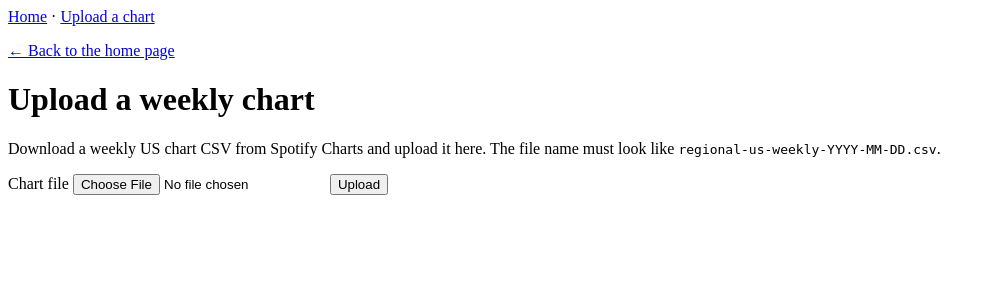
After one commit to ArenKuik/spotify-chart-dashboard, a Flask app: page /upload in a window 1280 px wide. The commit adds this page. Shown: the top 300 px of the page, without its empty margins (0-995 px from the left). Run offline with Flask 3, Linux system fonts and the light colour scheme.

Commit message:
added upload page for csv data

```diff
--- a/app.py
+++ b/app.py
@@ -1,9 +1,12 @@
-from flask import Flask, abort, render_template
+from flask import Flask, abort, render_template, request
 
-from data import latest_week_summary, load_charts, rank_history, song_history
+from data import (
+    DATA_DIR, check_upload, latest_week_summary, load_charts, rank_history, song_history,
+)
 from itunes import get_album_art
 
 app = Flask(__name__)
+app.config["MAX_CONTENT_LENGTH"] = 5 * 1024 * 1024  # reject uploads over 5 MB
 
 
 @app.route("/")
@@ -34,10 +37,33 @@ def song(track_id):
     )
 
 
+@app.route("/upload", methods=["GET", "POST"])
+def upload():
+    if request.method == "GET":
+        return render_template("upload.html")
+
+    file = request.files.get("chart_file")
+    if file is None or file.filename == "":
+        return render_template("upload.html", errors=["Please choose a file to upload."])
+
+    content = file.read()
+    errors = check_upload(file.filename, content)
+    if errors:
+        return render_template("upload.html", errors=errors)
+
+    (DATA_DIR / file.filename).write_bytes(content)
+    return render_template("upload.html", success=file.filename)
+
+
 @app.errorhandler(404)
 def page_not_found(error):
     return render_template("404.html"), 404
 
 
+@app.errorhandler(413)
+def file_too_large(error):
+    return render_template("upload.html", errors=["The file is too large. The limit is 5 MB."]), 413
+
+
 if __name__ == "__main__":
     app.run(debug=True)
--- a/data.py
+++ b/data.py
@@ -1,9 +1,17 @@
+import io
+import re
 from pathlib import Path
 
 import pandas as pd
 
 DATA_DIR = Path(__file__).parent / "data"
 FILE_PREFIX = "regional-us-weekly-"
+FILENAME_PATTERN = re.compile(r"^regional-us-weekly-(\d{4}-\d{2}-\d{2})\.csv$")
+REQUIRED_COLUMNS = [
+    "rank", "uri", "artist_names", "track_name", "source",
+    "peak_rank", "previous_rank", "weeks_on_chart", "streams",
+]
+NUMBER_COLUMNS = ["rank", "peak_rank", "previous_rank", "weeks_on_chart", "streams"]
 
 
 def load_charts():
@@ -99,3 +107,39 @@ def song_history(charts, track_id):
         "total_streams": int(history["streams"].sum()),
         "weeks": weeks,
     }
+
+
+def check_upload(filename, content):
+    """Return a list of problems with an uploaded chart file (empty list means it's fine)."""
+    if not filename.lower().endswith(".csv"):
+        return ["The file must be a .csv file."]
+
+    match = FILENAME_PATTERN.match(filename)
+    if not match:
+        return [f"The file name must look like {FILE_PREFIX}YYYY-MM-DD.csv, "
+                "because the week's date is taken from the name."]
+    try:
+        pd.to_datetime(match.group(1), format="%Y-%m-%d")
+    except ValueError:
+        return [f"{match.group(1)} in the file name is not a real date."]
+    if (DATA_DIR / filename).exists():
+        return [f"A chart for {match.group(1)} has already been uploaded."]
+
+    try:
+        df = pd.read_csv(io.BytesIO(content), encoding="utf-8-sig")
+    except pd.errors.EmptyDataError:
+        return ["The file is empty."]
+    except (UnicodeDecodeError, pd.errors.ParserError):
+        return ["The file could not be read as a CSV. Is it a text file with comma-separated values?"]
+
+    missing = [col for col in REQUIRED_COLUMNS if col not in df.columns]
+    if missing:
+        return ["The file is missing these columns: " + ", ".join(missing) + "."]
+    if df.empty:
+        return ["The file has the right columns but no songs."]
+
+    problems = []
+    for col in NUMBER_COLUMNS:
+        if not pd.api.types.is_numeric_dtype(df[col]) or df[col].isna().any():
+            problems.append(f"Every value in the {col} column must be a whole number.")
+    return problems
--- a/templates/base.html
+++ b/templates/base.html
@@ -6,6 +6,10 @@
     <title>{% block title %}Spotify Chart Dashboard{% endblock %}</title>
 </head>
 <body>
+    <nav>
+        <a href="{{ url_for('index') }}">Home</a> ·
+        <a href="{{ url_for('upload') }}">Upload a chart</a>
+    </nav>
     <main>
         {% block content %}{% endblock %}
     </main>
--- /dev/null
+++ b/templates/upload.html
@@ -0,0 +1,31 @@
+{% extends "base.html" %}
+
+{% block title %}Upload a chart – Spotify Chart Dashboard{% endblock %}
+
+{% block content %}
+<p><a href="{{ url_for('index') }}">← Back to the home page</a></p>
+<h1>Upload a weekly chart</h1>
+<p>Download a weekly US chart CSV from Spotify Charts and upload it here. The file name must look like
+<code>regional-us-weekly-YYYY-MM-DD.csv</code>.</p>
+
+{% if errors %}
+<div class="error" role="alert">
+    <p>The file was not uploaded:</p>
+    <ul>
+        {% for error in errors %}
+        <li>{{ error }}</li>
+        {% endfor %}
+    </ul>
+</div>
+{% endif %}
+
+{% if success %}
+<p class="success" role="status">Uploaded {{ success }}. <a href="{{ url_for('index') }}">See the dashboard</a></p>
+{% endif %}
+
+<form method="post" enctype="multipart/form-data">
+    <label for="chart_file">Chart file</label>
+    <input type="file" id="chart_file" name="chart_file" accept=".csv">
+    <button type="submit">Upload</button>
+</form>
+{% endblock %}
```
